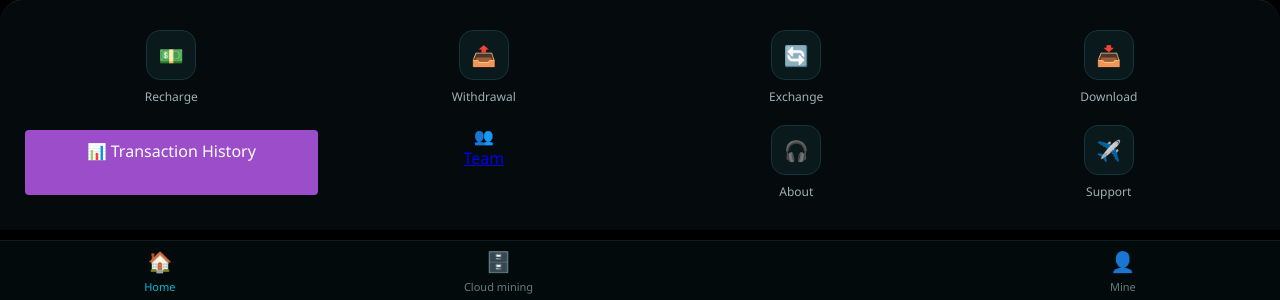
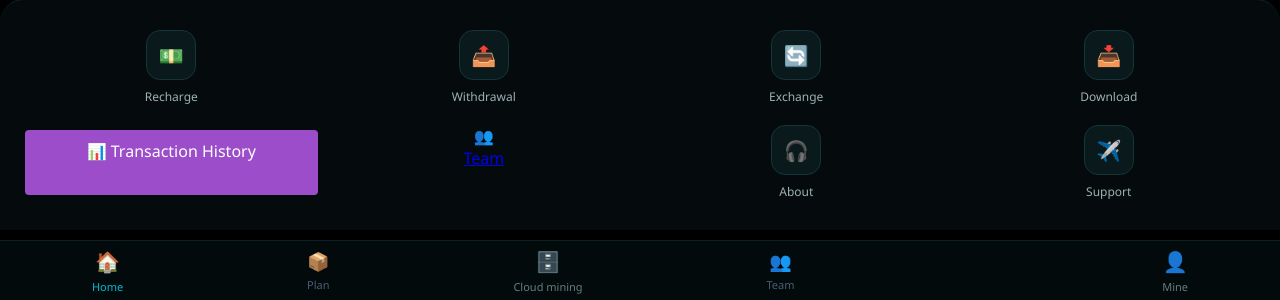
Before and after one commit to williamsdarkwa4-star/LATEX-FOAM, a Flask app: page /dashboard in a window 1280 px wide. Shown: the part 500-800 px from the top of the page. Run offline with Flask 3, Linux system fonts and the light colour scheme; a user stored in the database is signed in; data that the repository does not hold is empty; some libraries are stand-ins or nearby versions.

Commit message:
Update dashboard.html

```diff
--- a/templates/dashboard.html
+++ b/templates/dashboard.html
@@ -276,6 +276,11 @@
             <div class="nav-text">Home</div>
         </a>
 
+    <!-- Plan Tab Button -->
+<a href="/plan" class="nav-item" style="display: flex; flex-direction: column; align-items: center; color: #4a5d78; font-size: 11px; text-decoration: none; font-family: sans-serif;">
+    <div class="nav-icon" style="font-size: 18px; margin-bottom: 4px;">📦</div>
+    <div>Plan</div>
+</a>
 
 
 
@@ -283,6 +288,11 @@
             <div class="nav-icon">🗄️</div>
             <div class="nav-text">Cloud mining</div>
         </a>
+       <!-- Team Tab Button -->
+<a href="/team" class="nav-item" style="display: flex; flex-direction: column; align-items: center; color: #4a5d78; font-size: 11px; text-decoration: none; font-family: sans-serif;">
+    <div class="nav-icon" style="font-size: 18px; margin-bottom: 4px;">👥</div>
+    <div>Team</div>
+</a>
 
 
 
```
